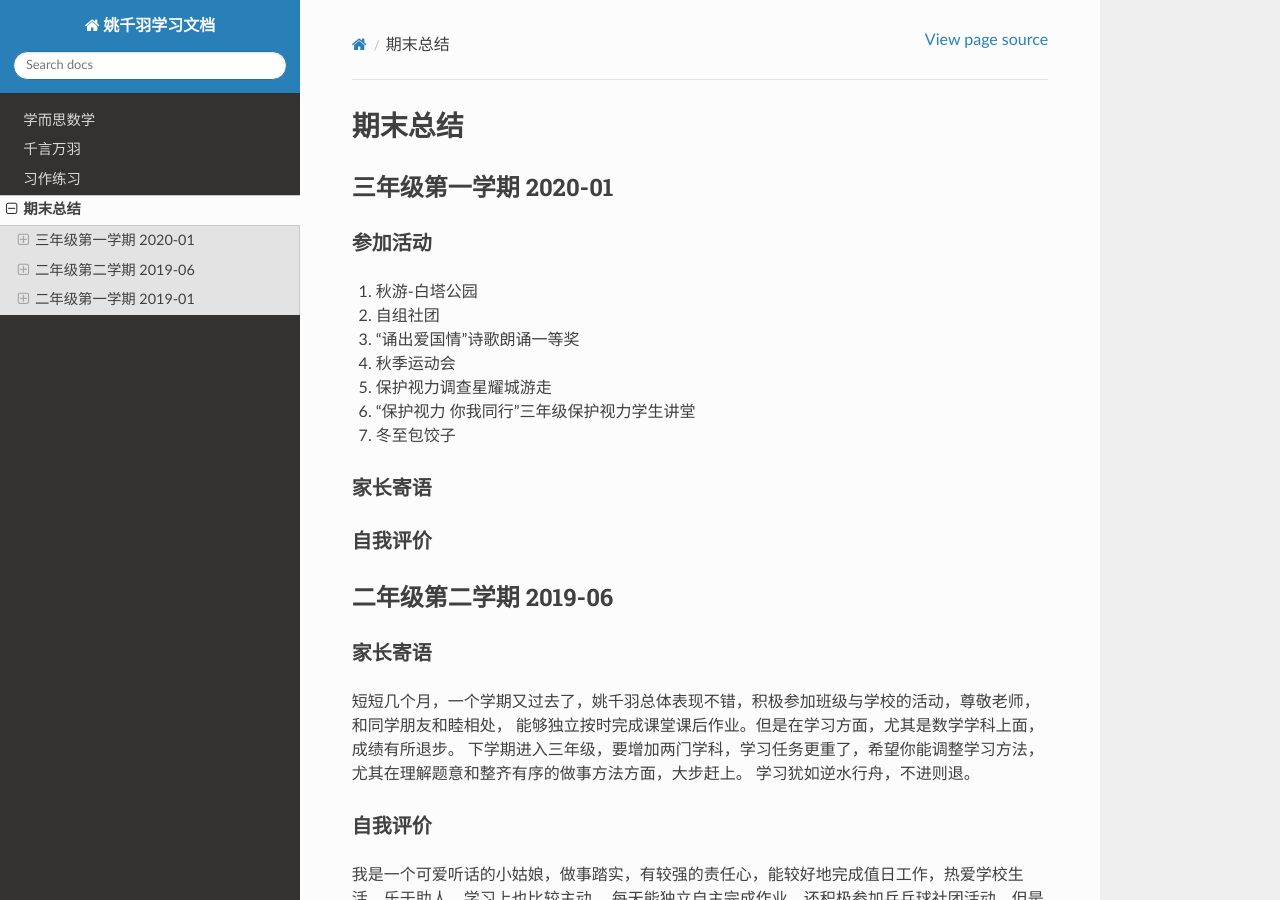
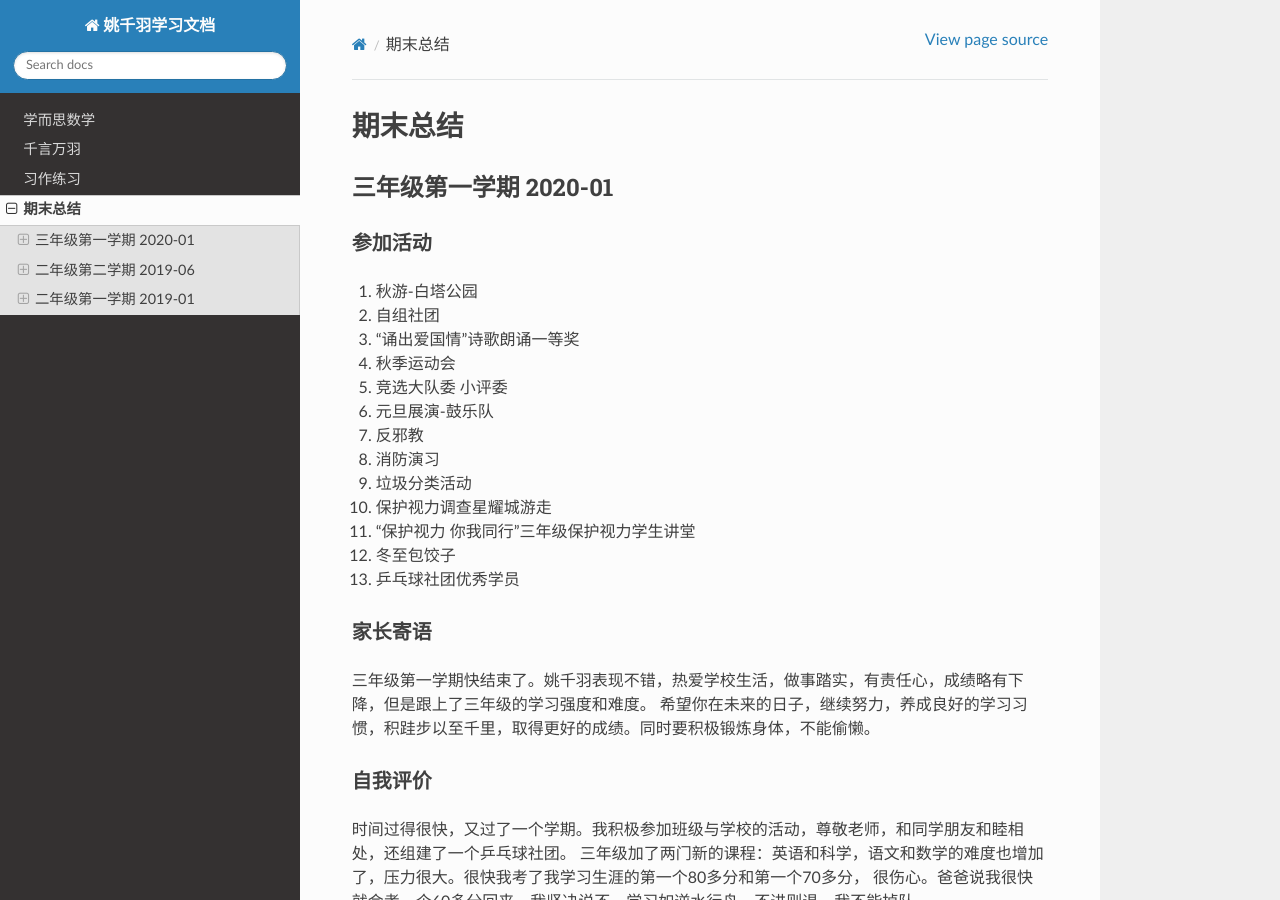
Before and after one commit to yaoqiujie/QianyuLearn, a Sphinx documentation site: the page built from docs/source/summary.rst, in a window 1280 px wide and 900 px high. Built offline with Sphinx 7.4.7 and the Read the Docs theme 2.0.0, drawn with Linux system fonts in a browser that asks for light colours.

```diff
--- a/docs/source/XRS/mathIndex.rst
+++ b/docs/source/XRS/mathIndex.rst
@@ -18,3 +18,4 @@
     2019-12-07_乘法巧算 <Dec07_2019>
     2019-12-15_循环往复 <Dec15_2019>
     2019-12-21_日复一日 <Dec21_2019>
+    2019-12-28_数回 <Dec28_2019>
--- a/docs/source/summary.rst
+++ b/docs/source/summary.rst
@@ -10,15 +10,28 @@
 #. 自组社团
 #. "诵出爱国情"诗歌朗诵一等奖
 #. 秋季运动会
+#. 竞选大队委 小评委
+#. 元旦展演-鼓乐队
+#. 反邪教
+#. 消防演习
+#. 垃圾分类活动
 #. 保护视力调查星耀城游走
 #. "保护视力 你我同行"三年级保护视力学生讲堂
 #. 冬至包饺子
+#. 乒乓球社团优秀学员
 
 家长寄语
 ^^^^^^^^^^^^^^^^^^
+三年级第一学期快结束了。姚千羽表现不错，热爱学校生活，做事踏实，有责任心，成绩略有下降，但是跟上了三年级的学习强度和难度。
+希望你在未来的日子，继续努力，养成良好的学习习惯，积跬步以至千里，取得更好的成绩。同时要积极锻炼身体，不能偷懒。
 
 自我评价
 ^^^^^^^^^^^^^^^^^^^
+时间过得很快，又过了一个学期。我积极参加班级与学校的活动，尊敬老师，和同学朋友和睦相处，还组建了一个乒乓球社团。
+三年级加了两门新的课程：英语和科学，语文和数学的难度也增加了，压力很大。很快我考了我学习生涯的第一个80多分和第一个70多分，
+很伤心。爸爸说我很快就会考一个60多分回来，我坚决说不，学习如逆水行舟，不进则退，我不能掉队。
+
+
 
 二年级第二学期 2019-06
 =============================
```
Also changed, not shown: docs/source/XRS/Dec28_2019.rst (added, +27 -0 lines).
